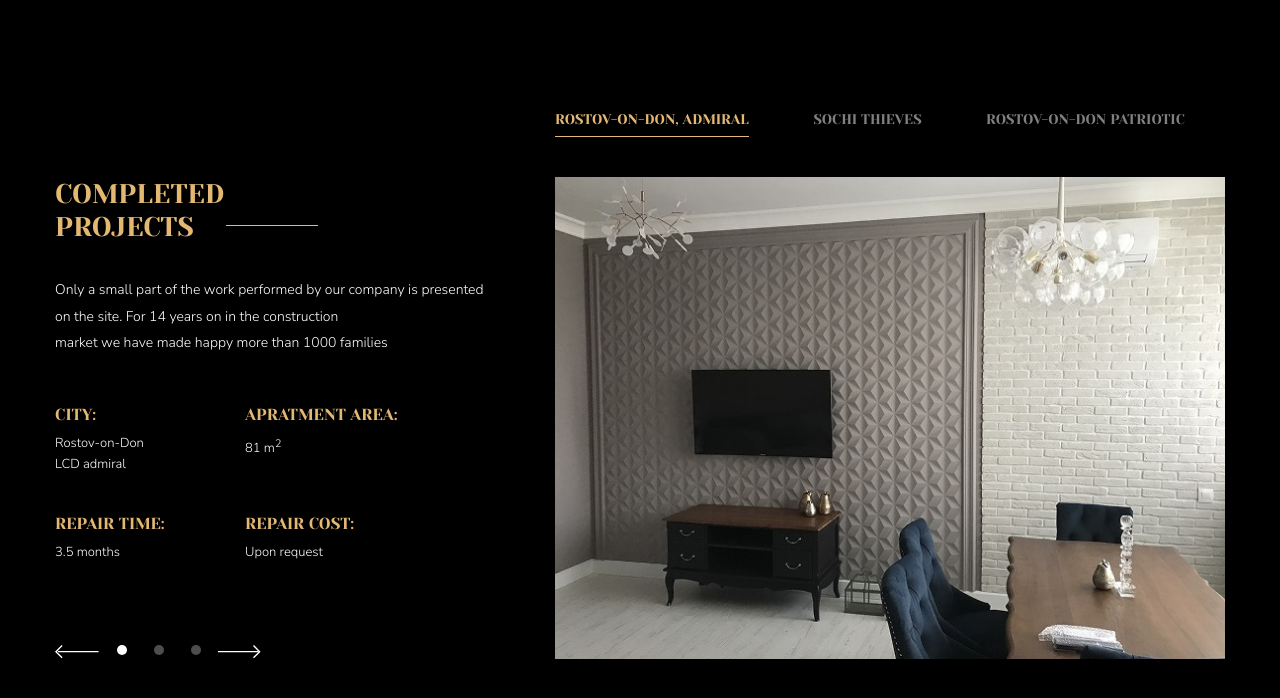
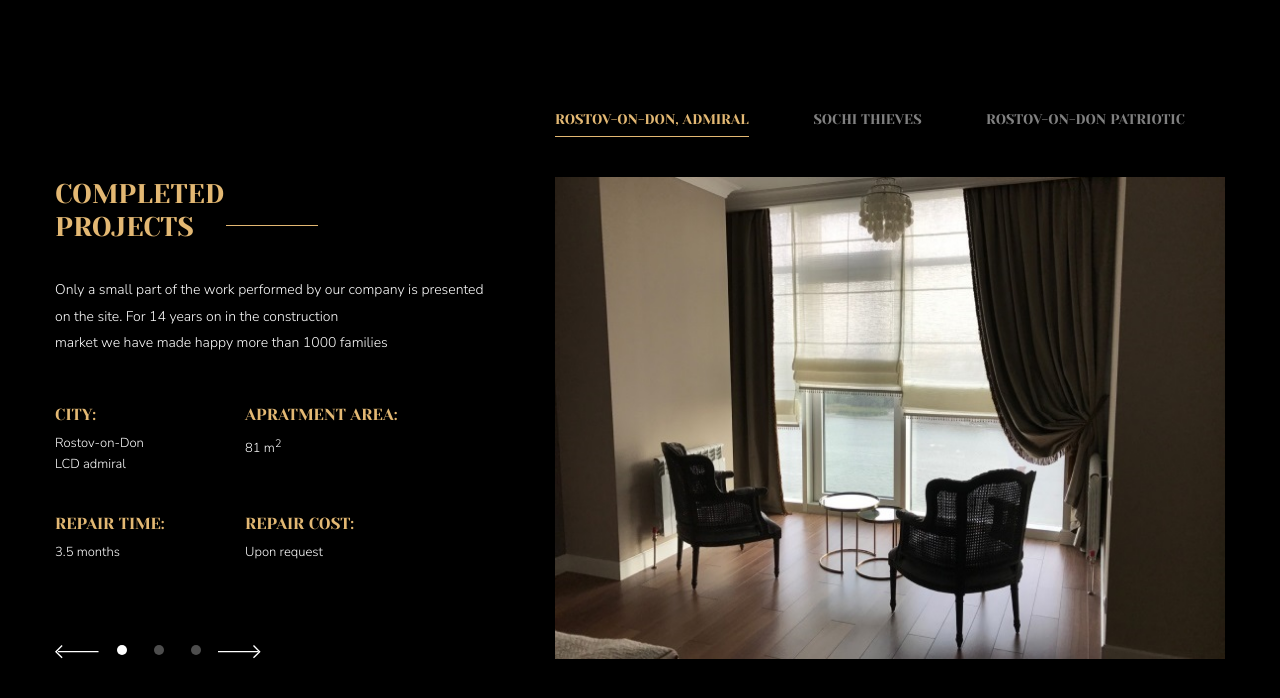
Before and after one commit to Tim32i/SkillFactory_module_42, a plain HTML site: page index.html in a window 1280 px wide. Shown: the top 698 px of the page. Drawn offline with Linux system fonts and the light colour scheme.

Commit message:
Update index.html

```diff
--- a/index.html
+++ b/index.html
@@ -19,7 +19,7 @@
   <div class="info-block" style="display: none;">
     <ul>
       <li>
-        <img src="images/jpg/image2.jpg" alt="">
+        <img src="images/jpg/image1.jpg" alt="image1">
         <p class="menu__item">Rostov-on-Don, Admiral</p>
         <p class="city">Rostov-on-Don <br>LCD admiral</p>
         <p class="area">81 m<sup>2</p>
@@ -27,7 +27,7 @@
         <p class="repair-cost">Upon request</p>
       </li>
       <li>
-        <img src="Images/jpg/image2.jpg" alt="">
+        <img src="Images/jpg/image2.jpg" alt="image2">
         <p class="menu__item">Sochi Thieves</p>
         <p class="city">Sochi<br>Thieves</p>
         <p class="area">105 m<sup>2</p>
@@ -35,7 +35,7 @@
         <p class="repair-cost">Upon request</p>
       </li>
       <li>
-        <img src="Images/jpg/image3.jpg" alt="">
+        <img src="Images/jpg/image3.jpg" alt="image3">
         <p class="menu__item">Rostov-on-Don Patriotic</p>
         <p class="city">Rostov-on-Don<br>Patriotic</p>
         <p class="area">93 m<sup>2</p>
@@ -135,9 +135,6 @@
 
 
 
-
-
-
 <script src="main.js"></script>
 
 </body>
```
